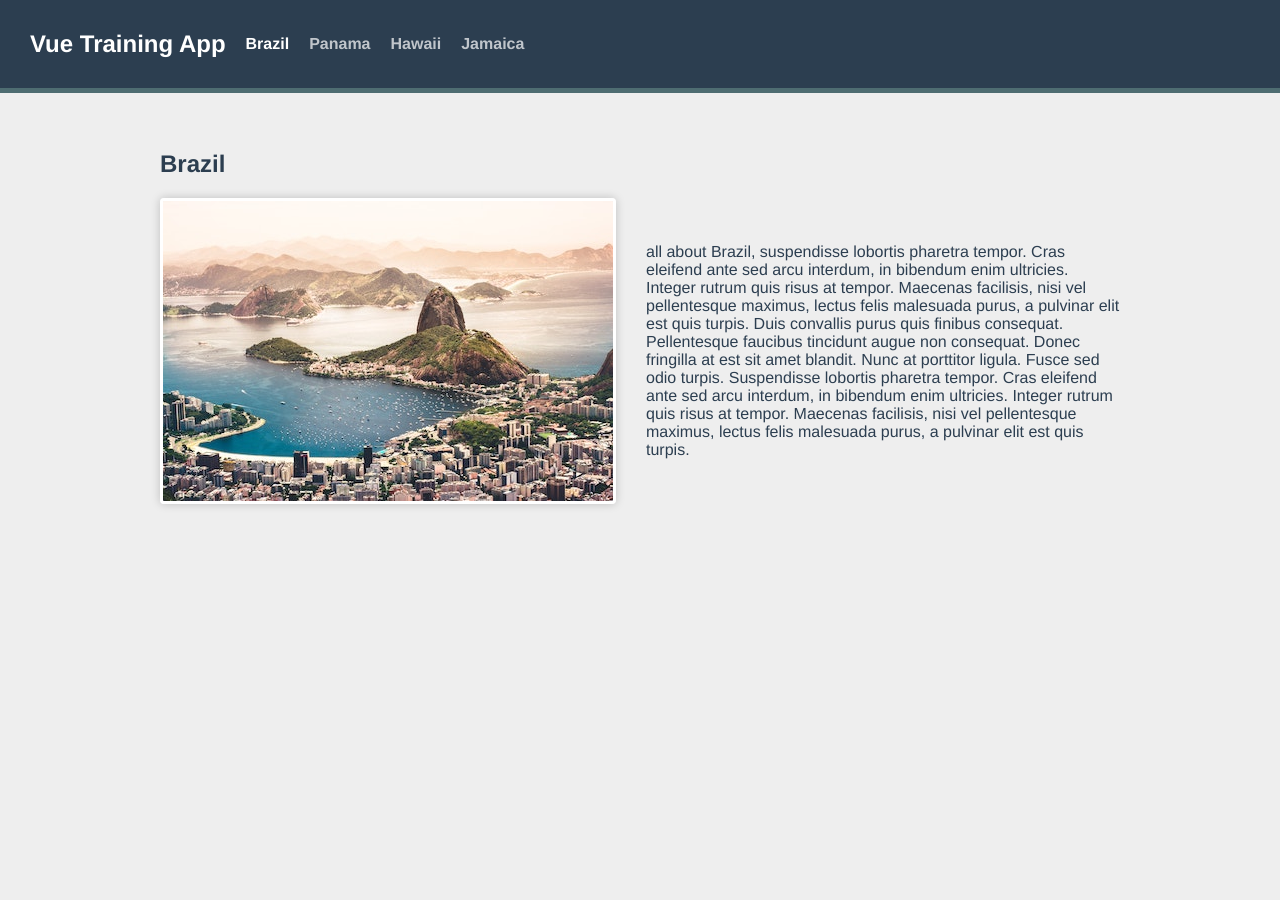
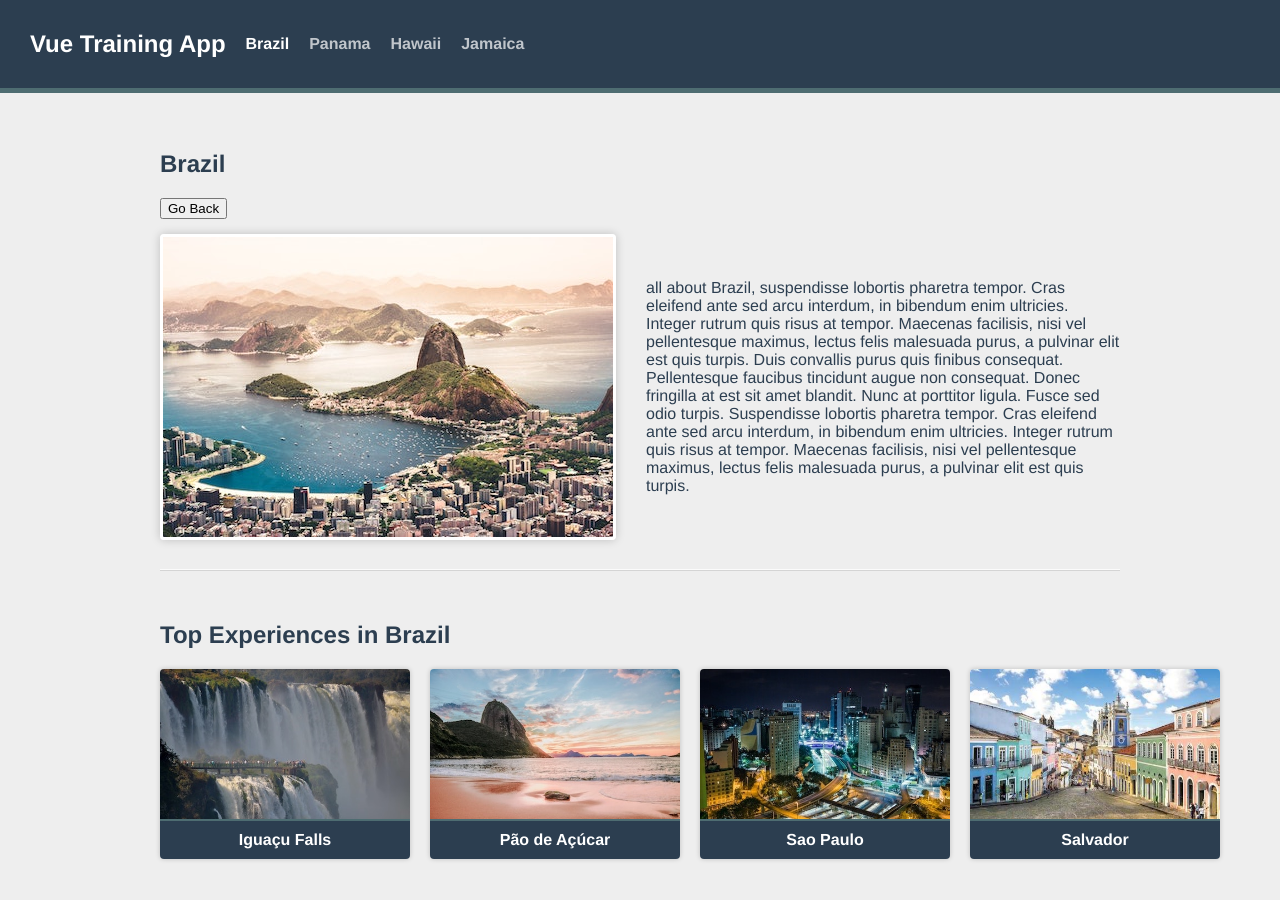
Before and after one commit to BilalInvoz/Vuejs-Training, a Vue app in the folder vue3-practice/: page /destination/1/brazil in a window 1280 px wide. Shown: the top 900 px of the page. Before the commit the page ends 800 px from the top, so only its background shows below. Built offline with nearby package versions, Linux system fonts and the light colour scheme.

Commit message:
Nested routes and transition

```diff
--- a/vue3-practice/src/App.vue
+++ b/vue3-practice/src/App.vue
@@ -41,9 +41,15 @@
 <template>
   <div>
   <TheNavigation />
-  {{ console.log("Check route: ", $route) }}
+
     <div class="container">
-      <router-view></router-view>
+
+      <!-- Adding a tranisition -->
+      <router-view v-slot="{Component}">
+        <transition name="slide" mode="out-in">
+          <component :is="Component" :key="$route.path"></component>
+        </transition>
+      </router-view>
 
       <!-- Alternate approach using key below than to use watch() -->
       <!-- <router-view :key="$route.path"></router-view> -->
@@ -59,3 +65,17 @@ export default {
   }
 }
 </script>
+
+<!-- Styles for transistion -->
+ <style lang="css">
+   .slide-enter-active,
+   .slide-leave-active {
+    transition: opacity 0.3s, transform 0.3s;
+   }
+
+   .slide-enter-from,
+   .slide-leave-to {
+    opacity: 0;
+    transform: translateX(-30%);
+   }
+ </style>
--- /dev/null
+++ b/vue3-practice/src/components/Phase 3/ExperienceCard.vue
@@ -0,0 +1,16 @@
+<template>
+    <div class="card" v-if="experience">
+        <img :src="`/images/${experience.image}`" :alt="experience.name">
+        <span class="card__text">
+            {{ experience.name }}
+        </span>
+    </div>
+</template>
+
+<script>
+export default {
+    props: {
+        experience: {type: Object, required: true}
+    }
+}
+</script>
--- /dev/null
+++ b/vue3-practice/src/components/Phase 3/GoBack.vue
@@ -0,0 +1,13 @@
+<template>
+    <span class="go-back">
+        <button @click="$router.back()">
+            Go Back
+        </button>
+    </span>
+</template>
+
+<script>
+export default {
+
+}
+</script>
--- a/vue3-practice/src/router/index.js
+++ b/vue3-practice/src/router/index.js
@@ -27,7 +27,15 @@ const routes = [
         path: '/destination/:id/:slug',
         name: 'Destination',
         component: () => import('@/views/Phase 3/DestinationShow.vue'),
-        props: route => ({ id: parseInt(route.params.id) })
+        props: route => ({ ...route.params, id: parseInt(route.params.id) }),
+        children: [
+            {
+                path: ':experienceSlug',
+                name: 'Experience',
+                component: () => import('@/views/Phase 3/ExperienceShow.vue'),
+                props: route => ({ ...route.params, id: parseInt(route.params.id) })
+            },
+        ]
     },
 
 
--- a/vue3-practice/src/views/Phase 3/DestinationShow.vue
+++ b/vue3-practice/src/views/Phase 3/DestinationShow.vue
@@ -1,19 +1,41 @@
 <template>
     <!-- Used directive v-if for destination so that no error if api is not finished yet -->
     <!-- <section class="destination" v-if="destination"> -->
-    <section class="destination">
+    <div>
+        <section class="destination" v-if="destination">
             <h1>{{ destination.name }}</h1>
+
+            <GoBackVue />
+
             <div class="destination-details">
                 <img :src="`/images/${destination.image}`" :alt="destination.name">
                 <p>{{ destination.description }}</p>
-            <!-- {{ console.log("Check destination: ", destination) }} -->
             </div>
         </section>
+
+        <section class="experiences">
+            <h2>Top Experiences in {{ destination.name }}</h2>
+            <div class="cards">
+                <router-link v-for="experience in destination.experiences" :key="experience.slug"
+                    :to="{ name: 'Experience', params: { experienceSlug: experience.slug } }">
+                    <ExperienceCardVue :experience="experience" />
+                </router-link>
+            </div>
+            <router-view />
+        </section>
+    </div>
 </template>
 
 <script>
 import sourceData from '@/data.json';
+import ExperienceCardVue from '../../components/Phase 3/ExperienceCard.vue';
+import GoBackVue from '../../components/Phase 3/GoBack.vue';
 export default {
+
+    components: {
+        ExperienceCardVue,
+        GoBackVue
+    },
 
     // Here data was created with destination property as null so that we can assign it directly from the api response
     // data() {
@@ -24,7 +46,7 @@ export default {
 
     // Using props for route other than $route.params.id
     props: {
-        id: {type: Number, required: true}
+        id: { type: Number, required: true }
     },
     computed: {
 
--- /dev/null
+++ b/vue3-practice/src/views/Phase 3/ExperienceShow.vue
@@ -0,0 +1,27 @@
+<template>
+    <section v-if="experience">
+        <h1>{{ experience.name }}</h1>
+        <img :src="`/images/${experience.image}`" :alt="experience.name">
+        <p>{{ experience.description }}</p>
+    </section>
+</template>
+
+<script>
+import sourceDate from '@/data.json'
+export default {
+    props: {
+        id: {type: Number, required: true},
+        experienceSlug: {type: String, required: true}
+    },
+
+    computed: {
+        destination() {
+            return sourceDate.destinations.find((destination) => destination.id === this.id)
+        },
+
+        experience() {
+            return this.destination.experiences.find((experience) => experience.slug === this.experienceSlug)
+        }
+    }
+}
+</script>
```
Lines whose indentation alone changed are shown as unchanged.
